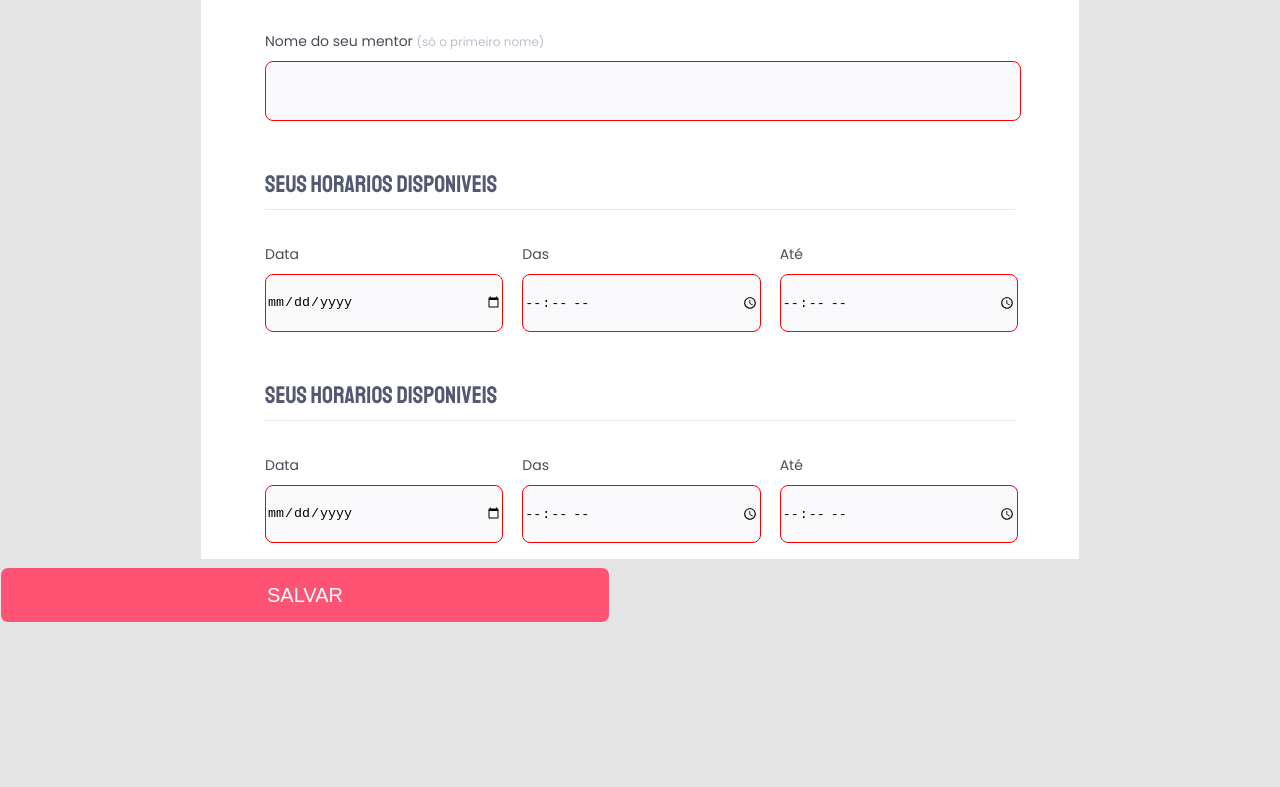
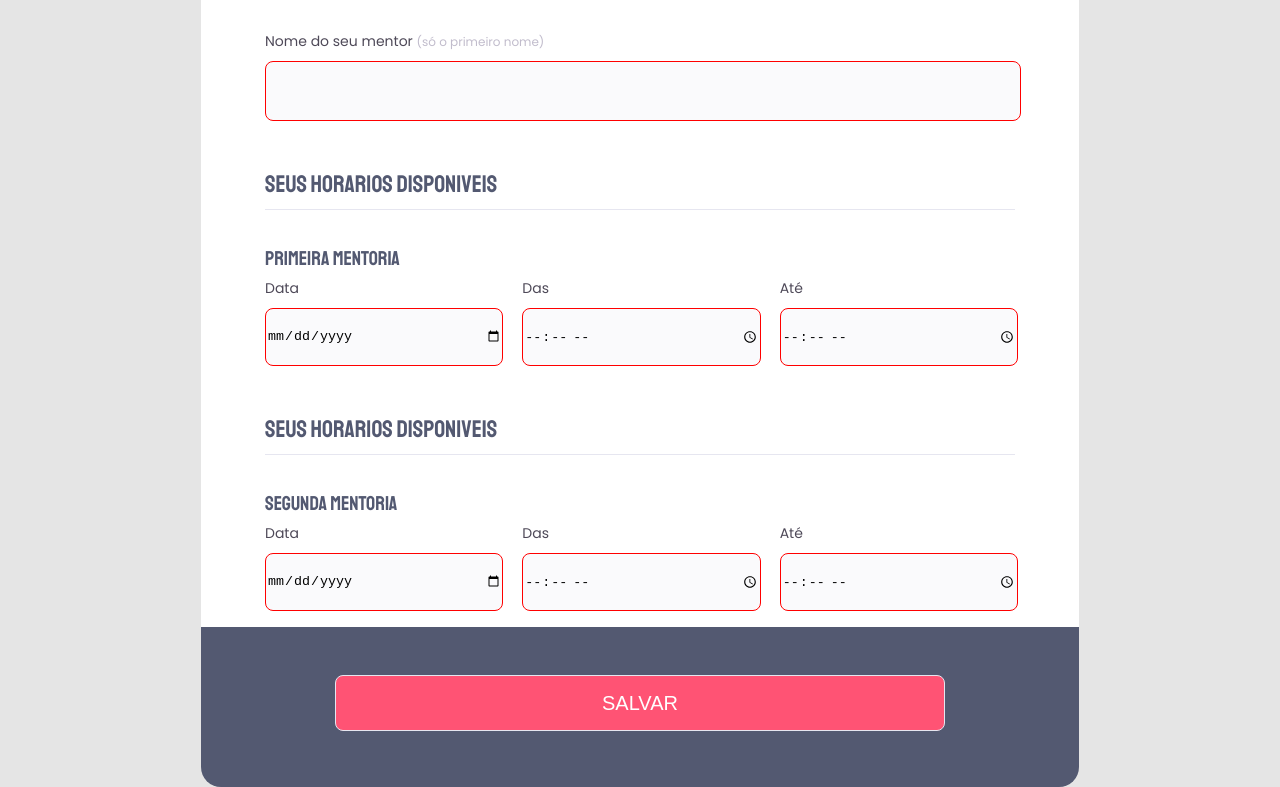
Before and after one commit to fabioruhe/forms, a plain HTML site: page index.html in a window 1280 px wide. Shown: the part 813-1600 px from the top of the page. Before the commit the page ends 1452 px from the top, so only its background shows below. Drawn offline with Linux system fonts and the light colour scheme.

Commit message:
Add files via upload

```diff
--- a/index.html
+++ b/index.html
@@ -56,6 +56,7 @@
 
         <fieldset>
           <legend>Seus Horarios Disponiveis</legend>
+          <h4>Primeira mentoria</h4>
           <div class="col-3-input">
             <div class="input-box">
               <label for="hours-date">Data</span></label>
@@ -73,6 +74,7 @@
         </fieldset>
         <fieldset>
           <legend>Seus Horarios Disponiveis</legend>
+          <h4>Segunda mentoria</h4>
           <div class="col-3-input">
             <div class="input-box">
               <label for="hours-date">Data</span></label>
@@ -80,23 +82,23 @@
             </div>
             <div class="input-box">
               <label for="hours-second-from">Das</label>
-              <input type="time" id="hours-second-from" required />
+              <input class="time" type="time" id="hours-second-from" required />
             </div>
             <div class="input-box">
               <label for="hours-second-to">Até</label>
-              <input type="time" id="hours-second-to" required />
+              <input class="time" type="time" id="hours-second-to" required />
             </div>
           </div>
         </fieldset>
       </form>
 
     </div>
-    <footer>
+    <div class="submit-form">
         <input
         form="form"
         class="button"
         type="submit"
         value="SALVAR">
-      </footer>
+    </div>
   </body>
 </html>
--- a/style.css
+++ b/style.css
@@ -95,15 +95,17 @@ input {
   border: 1px solid #e6e6f0;
   border-radius: 8px;
 }
+
 .submit-form {
-  width: 100%;
+  width: 878px;
   height: 160px;
+  margin: 0 auto;
   display: flex;
   flex-direction: column;
   justify-content: center;
   align-items: center;
-
   background: #535971;
+  border-radius: 0px 0px 20px 20px;
 }
 .button {
   width: 610px;
@@ -118,3 +120,11 @@ footer .button:hover {
 input:invalid {
   border: 1px solid red;
 }
+
+h4 {
+  font-family: "Staatliches", cursive;
+  font-size: 20px;
+  line-height: 34px;
+  color: #535971;
+  text-transform: uppercase;
+}
```
